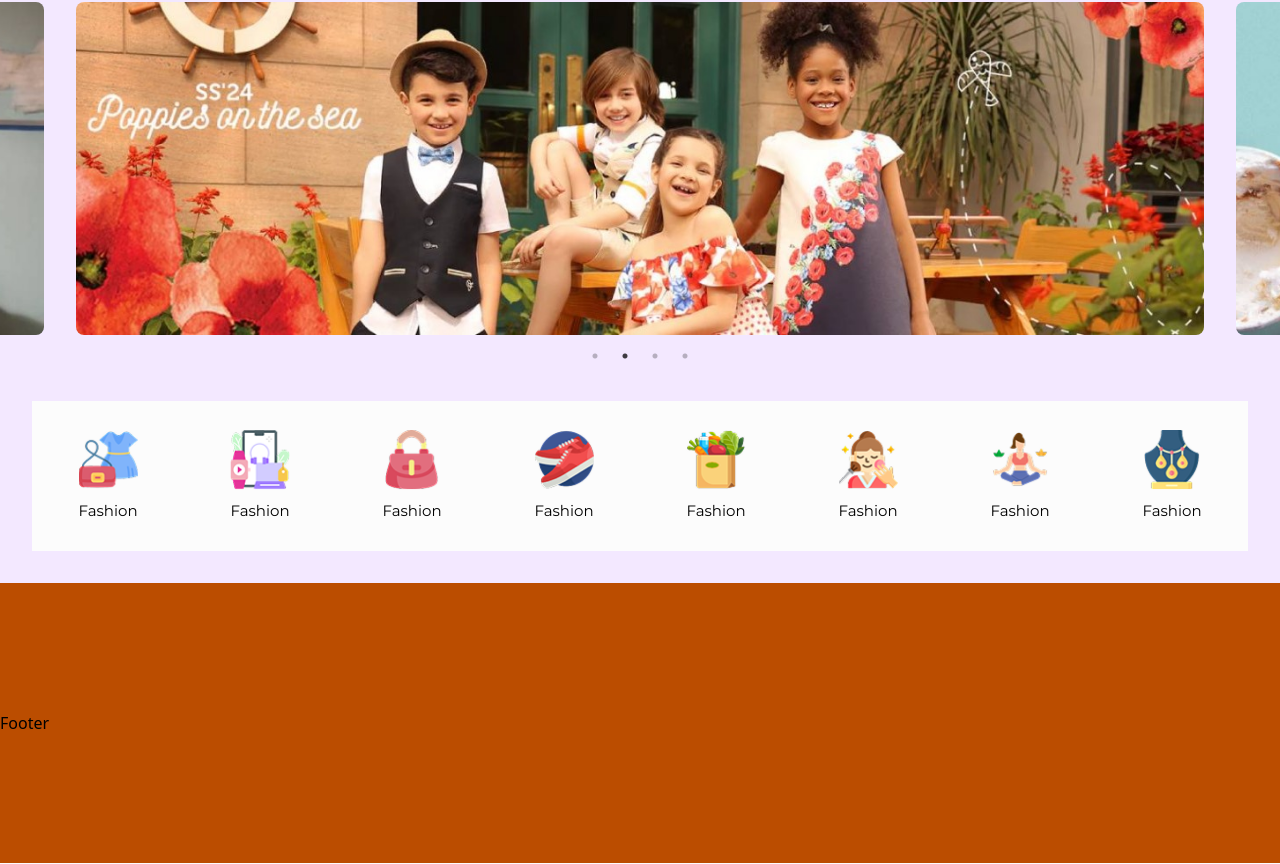
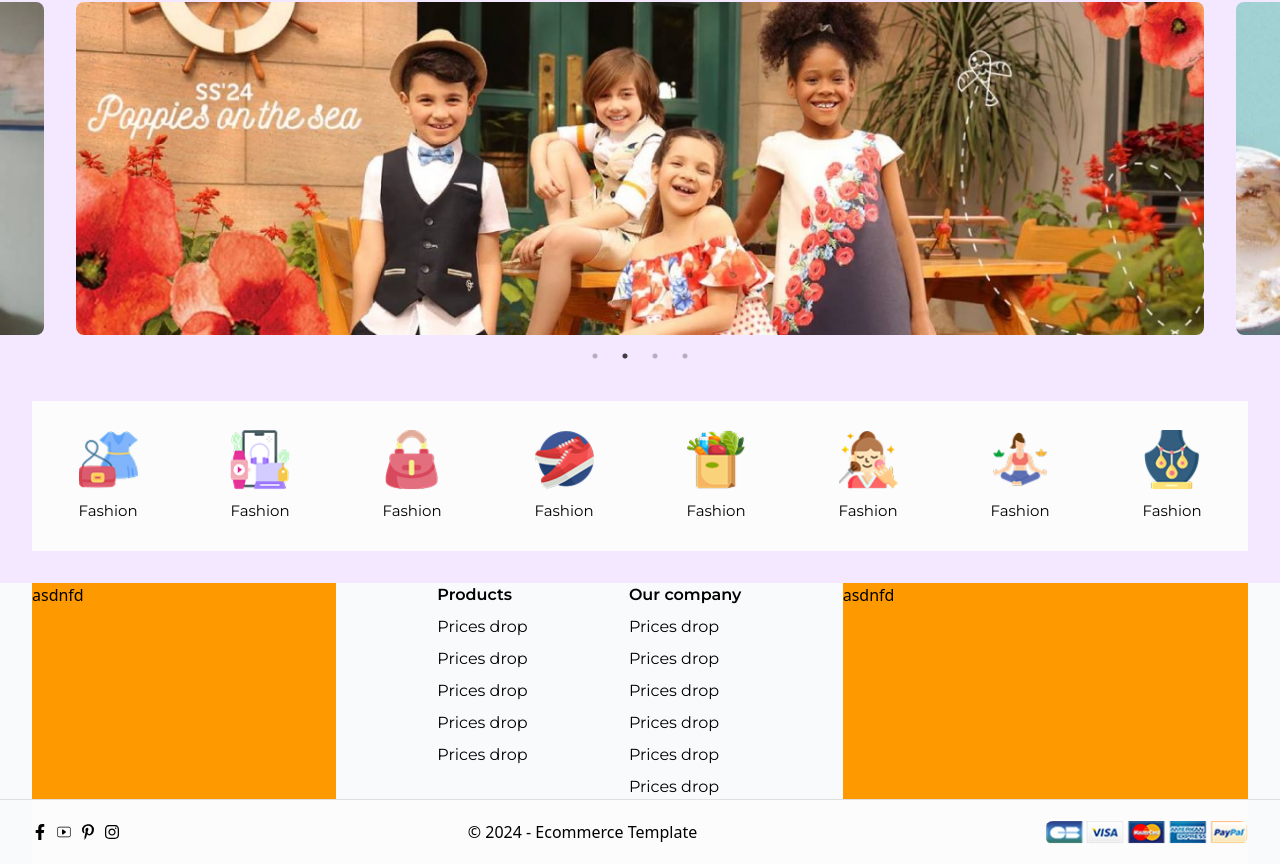
Before and after one commit to farzanacoder/CLASSYSHOP, a React (Vite) app: page / in a window 1280 px wide. Shown: the part 224-1088 px from the top of the page. Built offline with nearby package versions, Linux system fonts and the light colour scheme.

Commit message:
footer part added

```diff
--- a/src/components/List.jsx
+++ b/src/components/List.jsx
@@ -2,7 +2,7 @@ import React from 'react'
 
 const List = ({text , className}) => {
   return (
-    <li className={`${className} list-none cursor-pointer duration-500 text-base hover:text-red font-semibold`}>{text}</li>
+    <li className={`${className} list-none cursor-pointer duration-500 font-mont text-base hover:text-red font-semibold`}>{text}</li>
   )
 }
 
--- a/src/layouts/Footer.jsx
+++ b/src/layouts/Footer.jsx
@@ -1,9 +1,66 @@
-import React from 'react'
+import React from "react";
+import Flex from "../components/Flex";
+import Image from "../components/Image";
+import Footimg from "../assets/Container.png";
+import { FaFacebookF, FaInstagram, FaPinterestP } from "react-icons/fa";
+import { CiYoutube } from "react-icons/ci";
+import Container from "../components/Container";
+import List from "../components/List";
 
 const Footer = () => {
   return (
-    <div className='py-32 bg-amber-700'>Footer</div>
-  )
-}
+    <footer className="bg-gray-50">
+      <section></section>
 
-export default Footer
+      <section className="border-b border-gray">
+        <Container>
+          <Flex>
+            <div className="w-3/12 bg-amber-500">asdnfd</div>
+
+          <div className="w-5/12 flex justify-evenly">
+          <Flex className='flex-col gap-2'>
+            <h1 className="text-md font-mont font-semibold">Products</h1>
+          <List text='Prices drop' className='!font-normal'/>
+          <List text='Prices drop' className='!font-normal'/>
+          <List text='Prices drop' className='!font-normal'/>
+          <List text='Prices drop' className='!font-normal'/>
+          <List text='Prices drop' className='!font-normal'/>
+          <List text='' className='!font-normal'/>
+          </Flex>
+
+          <Flex className='flex-col gap-2'>
+            <h1 className="text-md font-mont font-semibold">Our company</h1>
+          <List text='Prices drop' className='!font-normal'/>
+          <List text='Prices drop' className='!font-normal'/>
+          <List text='Prices drop' className='!font-normal'/>
+          <List text='Prices drop' className='!font-normal'/>
+          <List text='Prices drop' className='!font-normal'/>
+          <List text='Prices drop' className='!font-normal'/>
+          </Flex>
+          </div>
+
+          <div className="w-4/12 bg-amber-500">asdnfd</div>
+          </Flex>
+        </Container>
+      </section>
+
+
+      <Container className="bg-body py-5">
+        <Flex className="justify-between items-center">
+          <Flex className='justify-center items-center gap-2'>
+            <FaFacebookF />
+            <CiYoutube />
+            <FaPinterestP />
+            <FaInstagram />
+          </Flex>
+          <p>© 2024 - Ecommerce Template</p>
+          <div className="h-[23px] w-[203px]">
+            <Image className="h-full w-full" src={Footimg} />
+          </div>
+        </Flex>
+      </Container>
+    </footer>
+  );
+};
+
+export default Footer;
```
Also changed, not shown: src/assets/Container.png (added).
